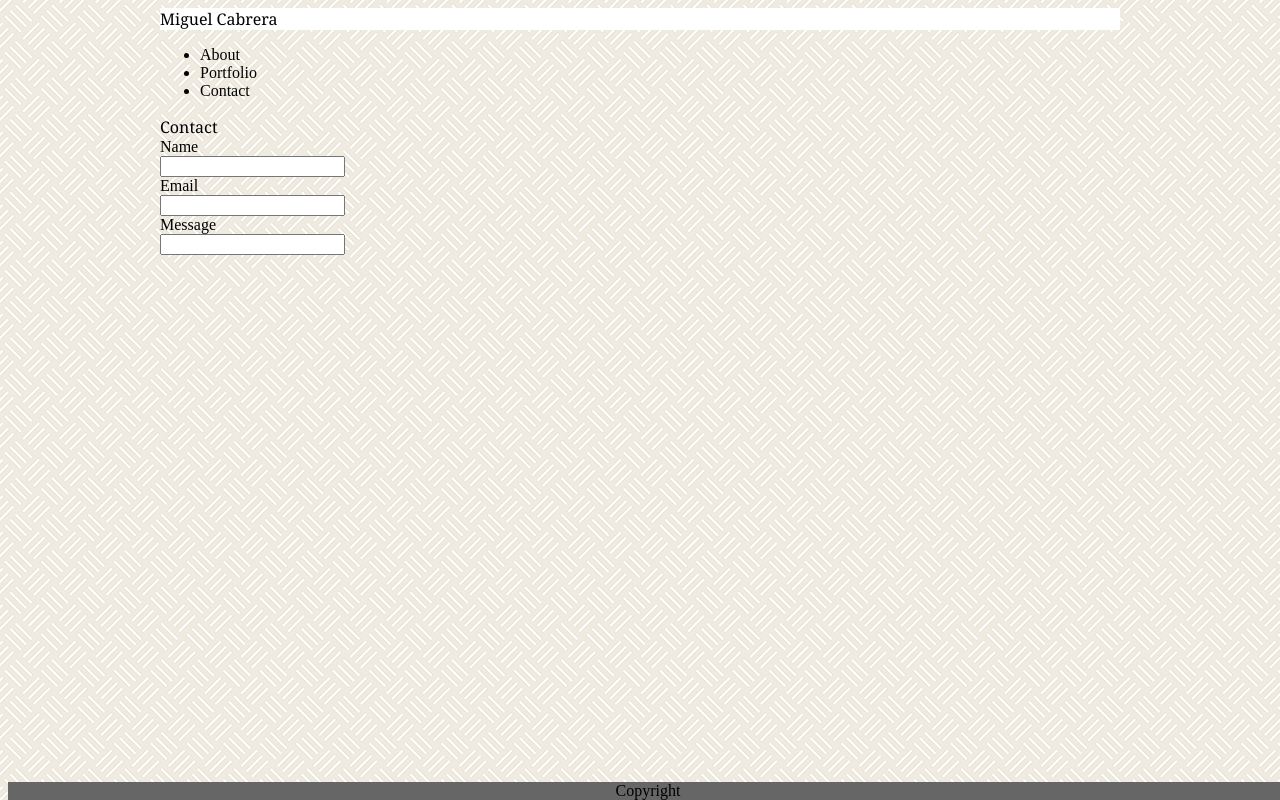
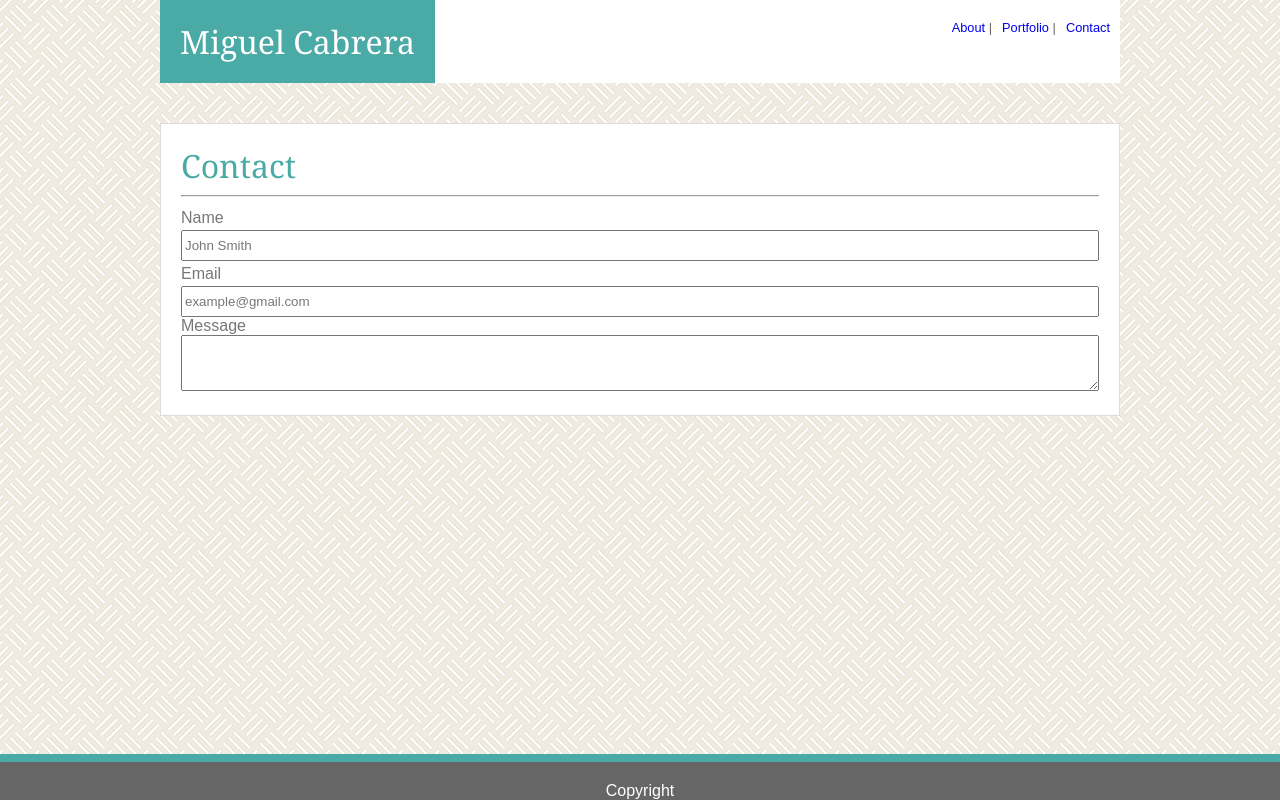
Before and after one commit to mike10951/Basic-Portfolio, a plain HTML site: page contact.html in a window 1280 px wide. Drawn offline with Linux system fonts and the light colour scheme.

Commit message:
Added content and CSS styling. Some work is still needed.

```diff
--- a/assets/css/style.css
+++ b/assets/css/style.css
@@ -1,10 +1,26 @@
+* {
+    -webkit-box-sizing: border-box;
+        -moz-box-sizing: border-box;
+        box-sizing: border-box;
+}
+
 body {
     background-image: url('../images/floor-tile.png');
+    margin: 0;
+    padding: 0;
+    font-family: 'Arial', 'Helvetica Neue', Helvetica, sans-serif;
+    color: #777777;
 }
 
-nav, div {
+nav, section {
     width: 960px;
     margin: 0 auto;
+    background-color: #ffffff;
+}
+
+section {
+    padding: 20px;
+    border: 1px solid #dddddd;
 }
 
 footer {
@@ -14,12 +30,84 @@ footer {
     bottom: 0px;
     width: 100%;
     margin-left: 0px;
+    padding-top: 20px;
+    color: #ffffff;
+    border-top: 8px solid #4aaaa5;
 }
 
 header {
     font-family: 'Georgia', Times, 'Times New Roman', serif;
 }
 
-.mainHeader {
+nav {
     background-color: #ffffff;
 }
+
+ul {
+    list-style: none;
+    margin: 0;
+    margin-bottom: 40px;
+    padding: 0;
+    overflow: hidden;
+}
+
+.mainHeader {
+    background: #4aaaa5;
+    padding: 20px;
+    width: fit-content;
+    font-family: 'Georgia', 'Times New Roman', Times, serif;
+    font-size: 2rem;
+    color: #ffffff;
+    float: left;
+}
+
+li {
+    float: right;
+    padding: 20px 0;
+    font-size: 0.8rem;
+    margin-right: 10px;
+}
+
+li a, input {
+    text-decoration: none;
+}
+
+.secondaryHeader {
+    color: #4aaaa5;
+    font-size: 2rem;
+}
+
+hr {
+    color: #777777;
+
+}
+
+img {
+    width: 360px;
+    margin: 0 40px;
+}
+
+form {
+    line-height: 25px;
+}
+
+input, textarea {
+    width: 100%;
+    color: #777777;
+    line-height: 25px;
+}
+
+li::after {
+    content: "|";
+    color: #666666;
+    margin: 0;
+    padding: 0;
+}
+
+li:first-child::after {
+    display: none;
+}
+
+li:nth-child(2)::after {
+    display: none;
+}
--- a/contact.html
+++ b/contact.html
@@ -1,36 +1,40 @@
 <!DOCTYPE html>
 <html lang="en">
 <head>
-    <meta charset="UTF-8">
+    <meta charset="utf-8">
     <title>Index</title>
     <link rel="stylesheet" type="text/css" href="assets/css/style.css">
 </head>
 <body>
     <nav>
-        <header class="mainHeader">Miguel Cabrera</header>
         <ul>
-            <li>
-                About
+            <li class="mainHeader">
+                Miguel Cabrera
             </li>
             <li>
-                Portfolio
+                <a href="#">Contact</a>
             </li>
             <li>
-                Contact
+                <a href ="portfolio.html">Portfolio</a>
+            </li>
+            <li>
+                <a href ="index.html">About</a>
             </li>
         </ul>
     </nav>
-    <div>
-        <header>Contact</header>
+    <section>
+        <header class=secondaryHeader>Contact</header>
+        <hr>
         <form>
             Name<br>
-            <input type="text" name="completeName"><br>
+            <input type="text" name="completeName" value="John Smith"><br>
             Email<br>
-            <input type="text" name="userEmail"><br>
+            <input type="text" name="userEmail" value="example@gmail.com"><br>
+        </form>
             Message<br>
-            <input type="text" name="userMessage"><br>
-        </form>
-    </div>
+            <textarea name="message" form="usrform"></textarea>
+            <br>
+    </section>
     <footer>Copyright</footer>
 
 
```
Also changed, not shown: index.html (+13 -9 lines), portfolio.html (+11 -8 lines).
